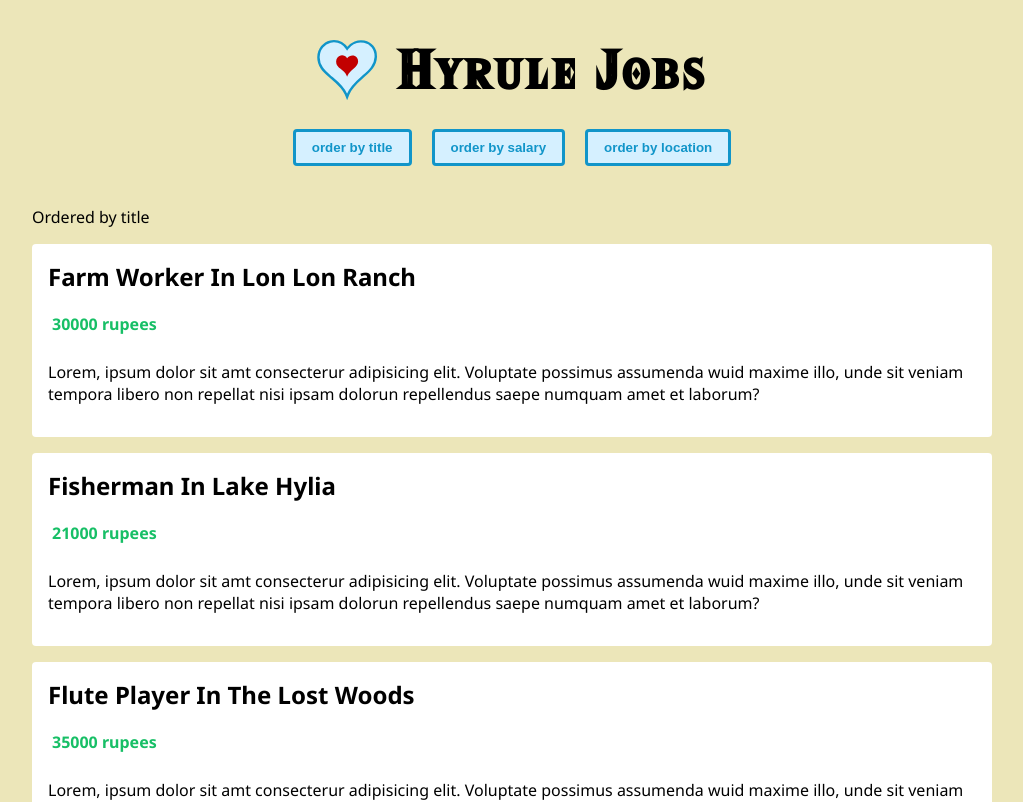
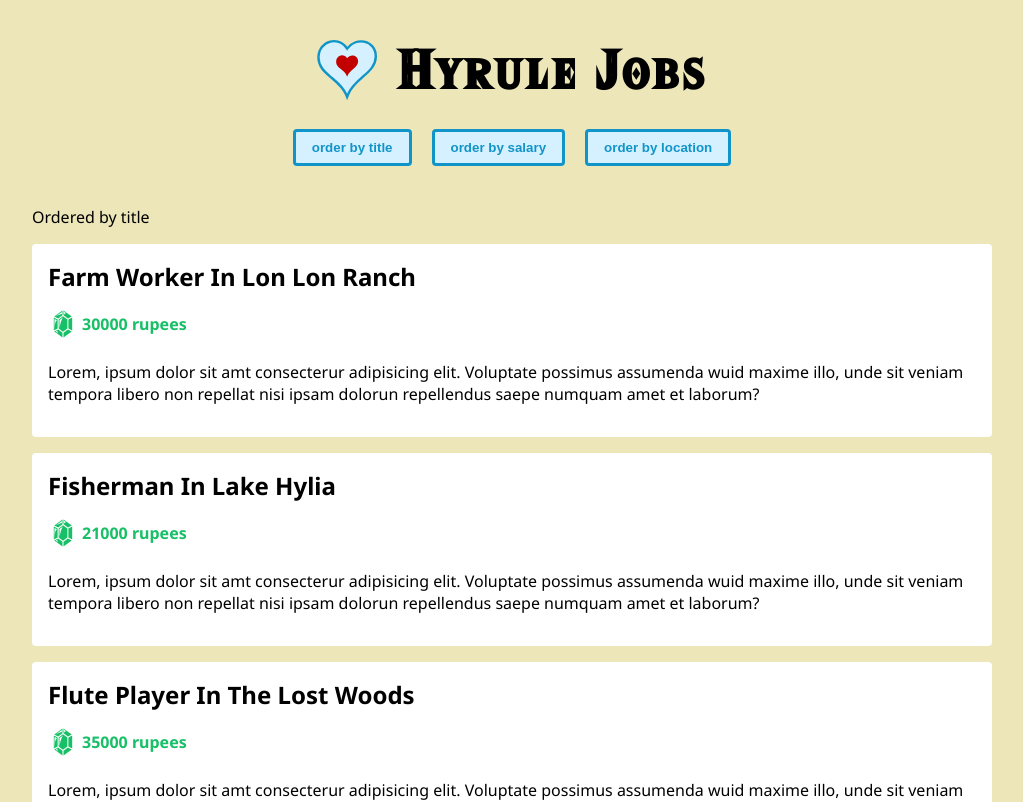
Before and after one commit to otacleT/vue-with-typescript, a Vue app: page / in a window 1280 px wide. Shown: the top 802 px of the page, without its empty margins (128-1151 px from the left). Built offline with nearby package versions, Linux system fonts and the light colour scheme.

Commit message:
✨ state変更時のtransition指定

```diff
--- a/src/components/JobsList.vue
+++ b/src/components/JobsList.vue
@@ -1,10 +1,11 @@
 <template>
   <div class="job-list">
     <p>Ordered by {{ order }}</p>
-    <ul>
+    <transition-group name="list" tag="ul">
       <li v-for="job in orderedJobs" :key="job.id">
         <h2>{{ job.title }} in {{ job.location }}</h2>
         <div class="salary">
+          <img src="../assets/rupee.svg" alt="" />
           <p>{{ job.salary }} rupees</p>
         </div>
         <div class="description">
@@ -16,7 +17,7 @@
           </p>
         </div>
       </li>
-    </ul>
+    </transition-group>
   </div>
 </template>
 
@@ -78,4 +79,7 @@ export default defineComponent({
   font-weight: bold;
   margin: 10px 4px;
 }
+.list-move {
+  transition: all 1s;
+}
 </style>
```
